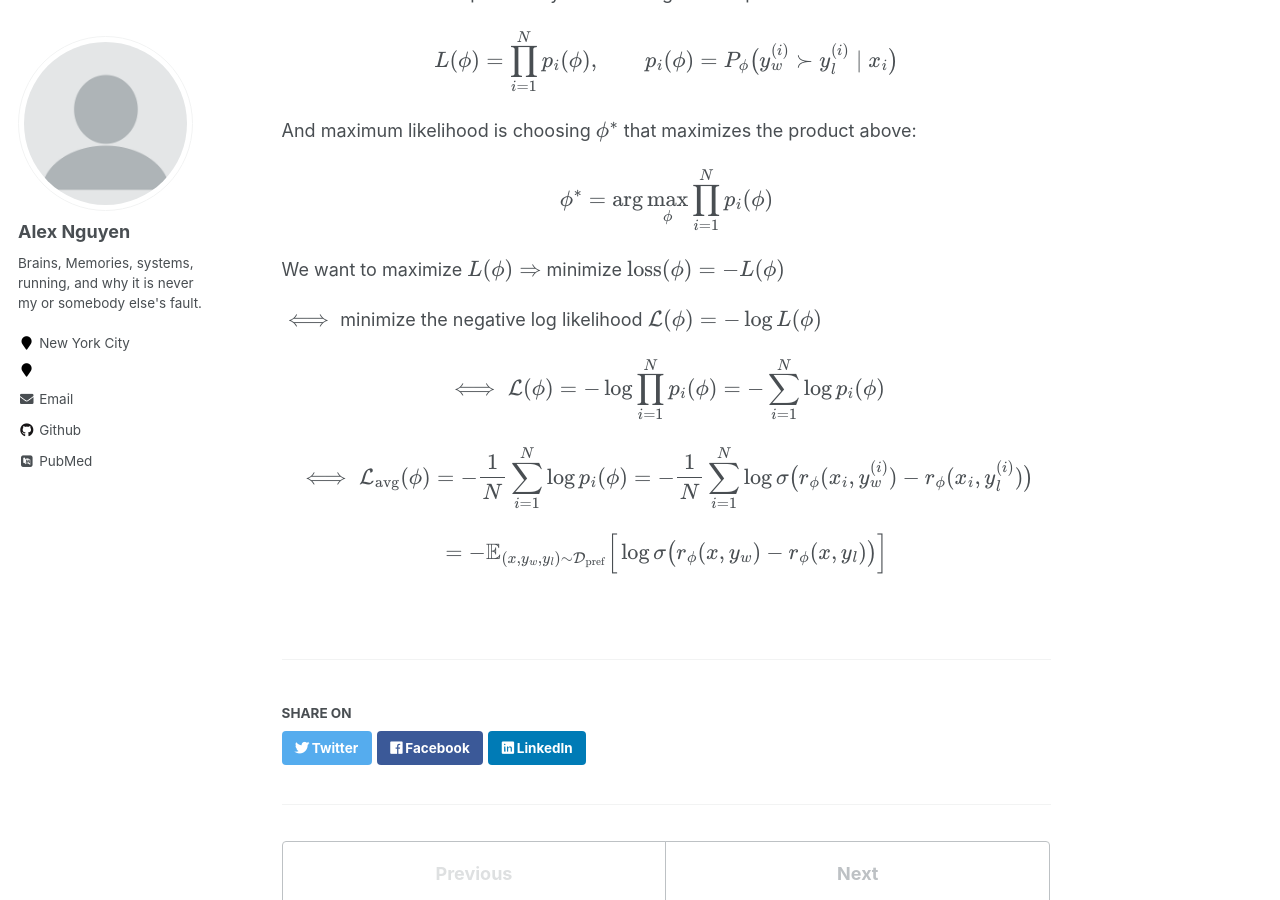
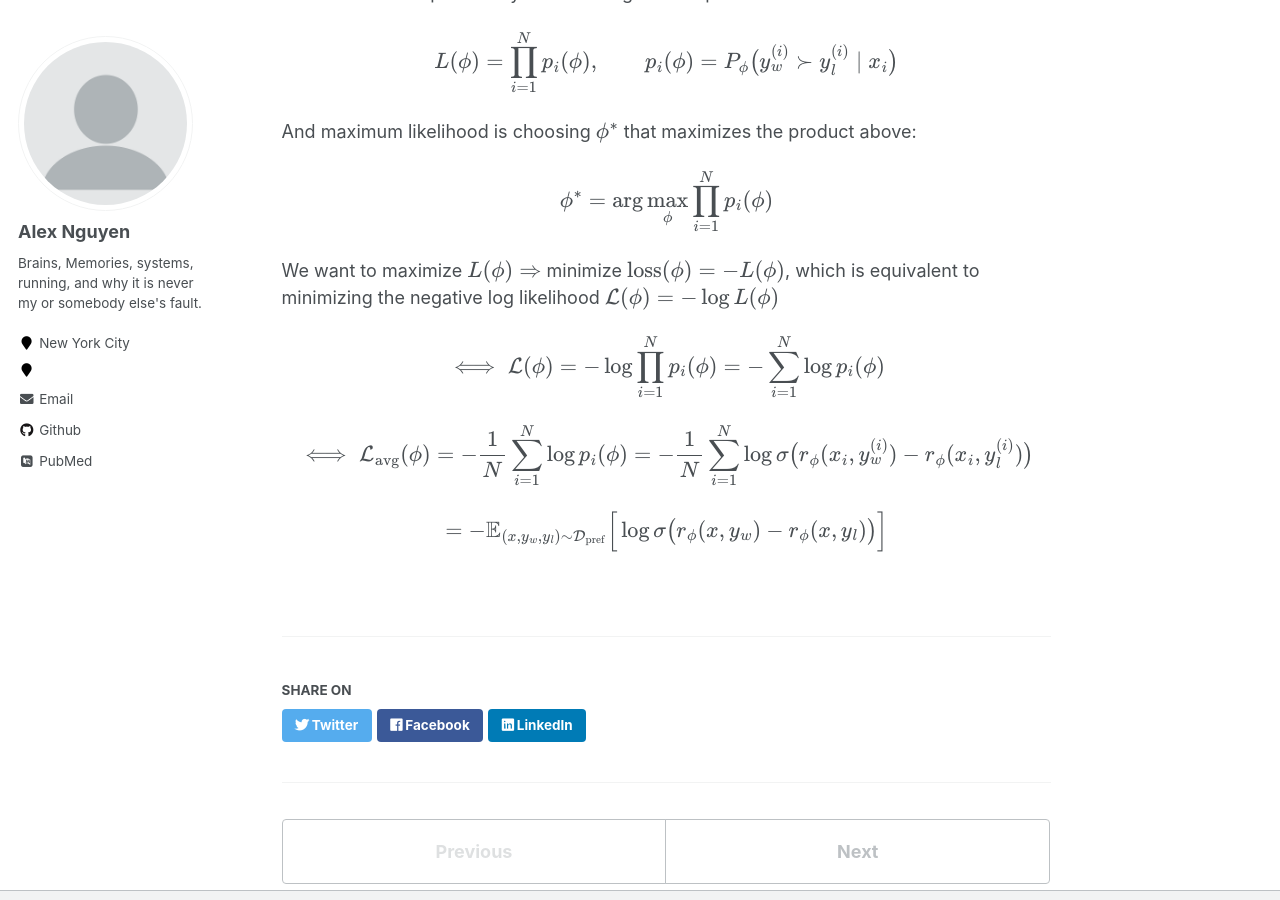
Before and after one commit to neurawn/neurawn.github.io, a Jekyll site: the page built from _rl/RLHF/bradley-terry-model.md, in a window 1280 px wide and 900 px high, scrolled down 1004 px. Built offline with Jekyll 4.4.1, drawn with Linux system fonts in a browser that asks for light colours; some web fonts are replaced; formulas are drawn with MathJax 3.

Commit message:
Bradley Terry note: drop list number, reword NLL step
Co-Authored-By: Claude Opus 5.5 <noreply@anthropic.com>

```diff
--- a/_rl/RLHF/bradley-terry-model.md
+++ b/_rl/RLHF/bradley-terry-model.md
@@ -50,9 +50,7 @@ $$
 \phi^* = \arg\max_{\phi} \prod_{i=1}^{N} p_i(\phi)
 $$
 
-We want to maximize $$L(\phi) \Rightarrow$$ minimize $$\text{loss}(\phi) = -L(\phi)$$
-
-$$\iff$$ minimize the negative log likelihood $$\mathcal{L}(\phi) = -\log L(\phi)$$
+We want to maximize $$L(\phi) \Rightarrow$$ minimize $$\text{loss}(\phi) = -L(\phi)$$, which is equivalent to minimizing the negative log likelihood $$\mathcal{L}(\phi) = -\log L(\phi)$$
 
 $$
 \iff \mathcal{L}(\phi) = -\log \prod_{i=1}^{N} p_i(\phi) = -\sum_{i=1}^{N} \log p_i(\phi)
```
Also changed, not shown: other parts of _rl/RLHF/bradley-terry-model.md (+1 -1 lines).
